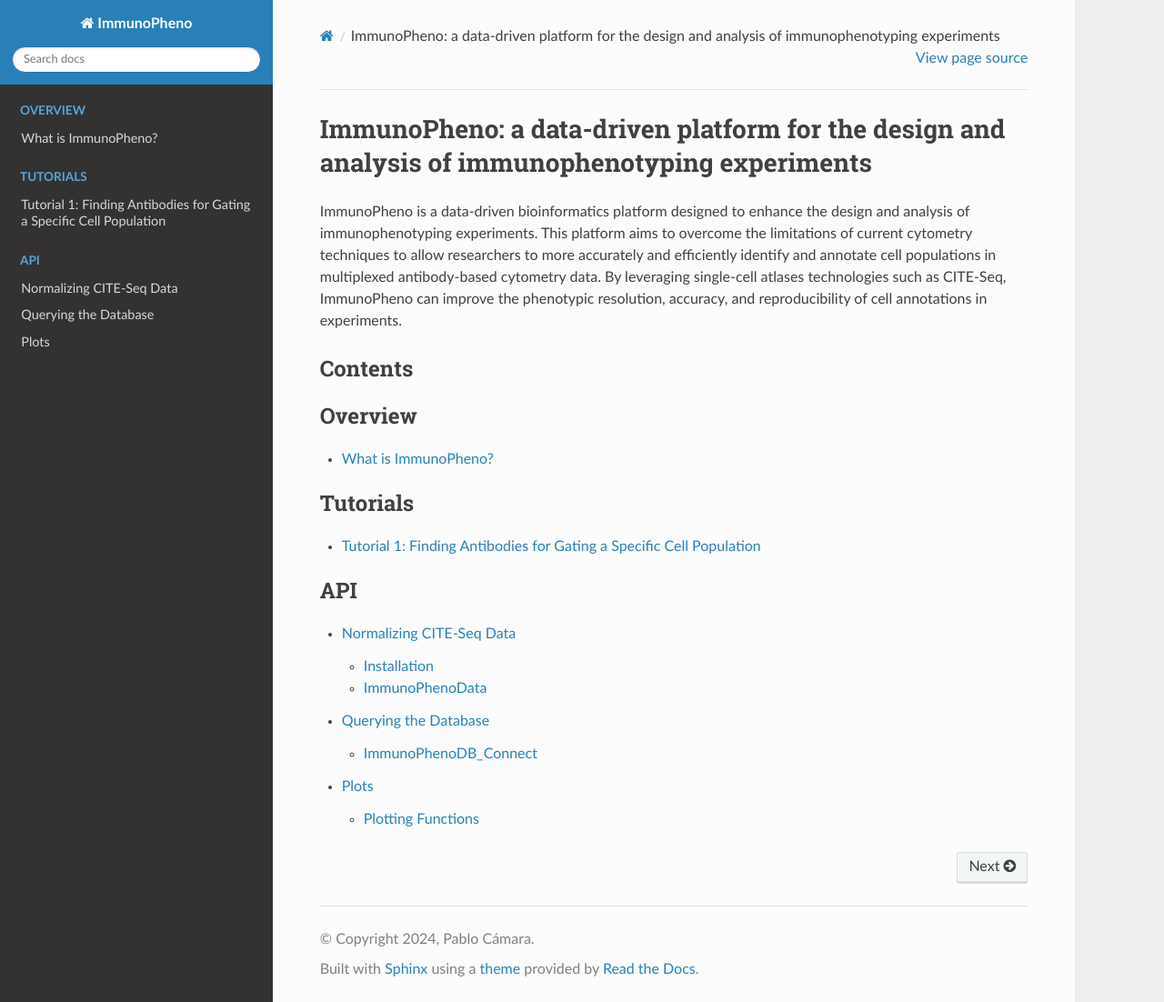
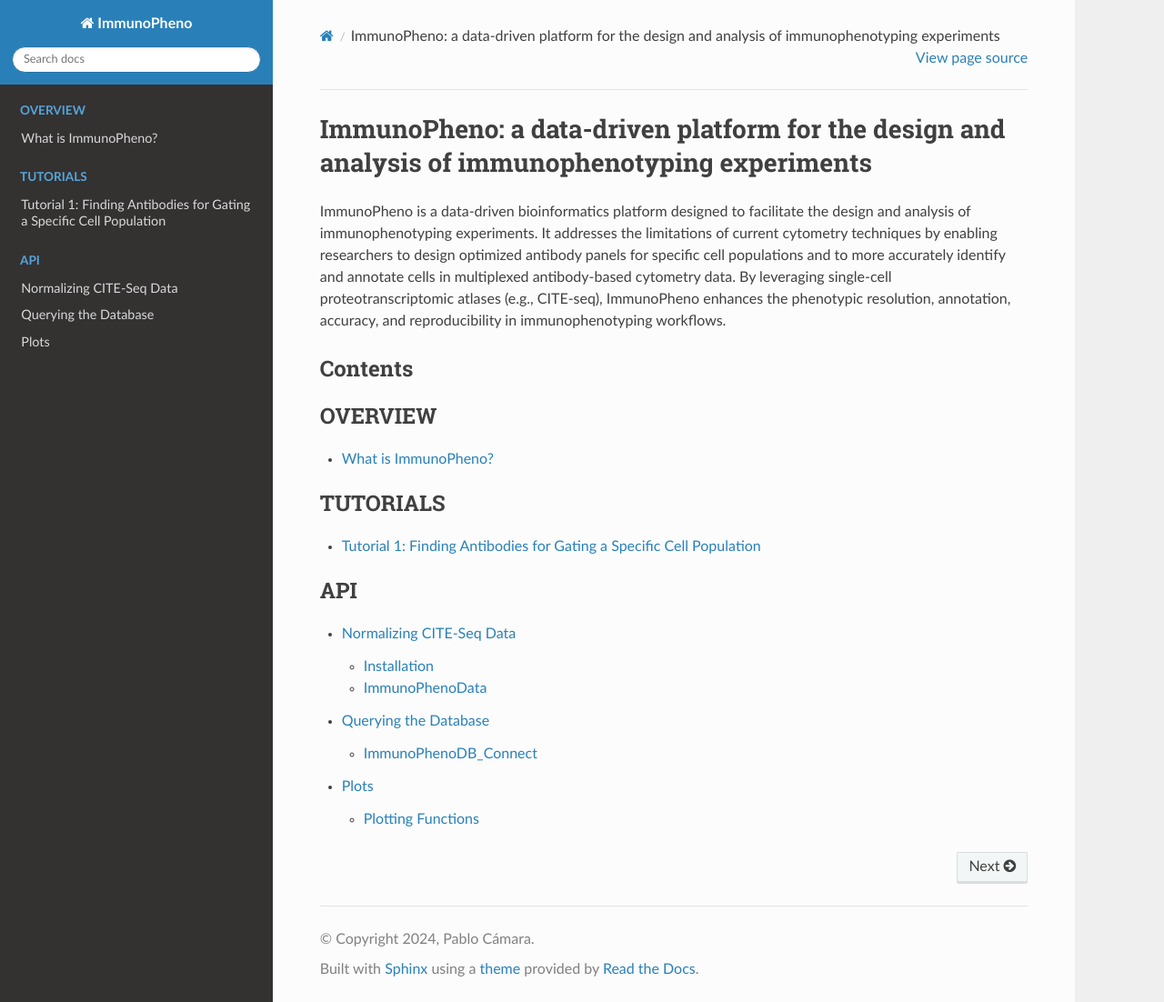
Before and after one commit to CamaraLab/ImmunoPheno, a Sphinx documentation site: the page built from docs/index.rst, in a window 1280 px wide and 1102 px high. Shown: the whole window at 91% size. Built offline with Sphinx 7.4.7 and the Read the Docs theme 3.1.0, drawn with Linux system fonts in a browser that asks for light colours; pages that are not in the unit, such as notebooks, are missing from menus.

Commit message:
Update index.rst

```diff
--- a/docs/index.rst
+++ b/docs/index.rst
@@ -1,25 +1,25 @@
 ImmunoPheno: a data-driven platform for the design and analysis of immunophenotyping experiments
 ================================================================================================
 
-ImmunoPheno is a data-driven bioinformatics platform designed to enhance the design and analysis of
-immunophenotyping experiments. This platform aims to overcome the limitations of current cytometry
-techniques to allow researchers to more accurately and efficiently identify and annotate
-cell populations in multiplexed antibody-based cytometry data. By leveraging single-cell
-atlases technologies such as CITE-Seq, ImmunoPheno can improve the phenotypic resolution,
-accuracy, and reproducibility of cell annotations in experiments.
+ImmunoPheno is a data-driven bioinformatics platform designed to facilitate the design and analysis of
+immunophenotyping experiments. It addresses the limitations of current cytometry
+techniques by enabling researchers to design optimized antibody panels for specific cell populations
+and to more accurately identify and annotate cells in multiplexed antibody-based
+cytometry data. By leveraging single-cell proteotranscriptomic atlases (e.g., CITE-seq), ImmunoPheno enhances the phenotypic resolution,
+annotation, accuracy, and reproducibility in immunophenotyping workflows.
 
 Contents
 --------
 
 .. toctree::
    :maxdepth: 2
-   :caption: Overview
+   :caption: OVERVIEW
 
    what-is-immunopheno
 
 .. toctree::
    :maxdepth: 1
-   :caption: Tutorials
+   :caption: TUTORIALS
 
    notebooks/Example_1
    notebooks/Example_2
```
